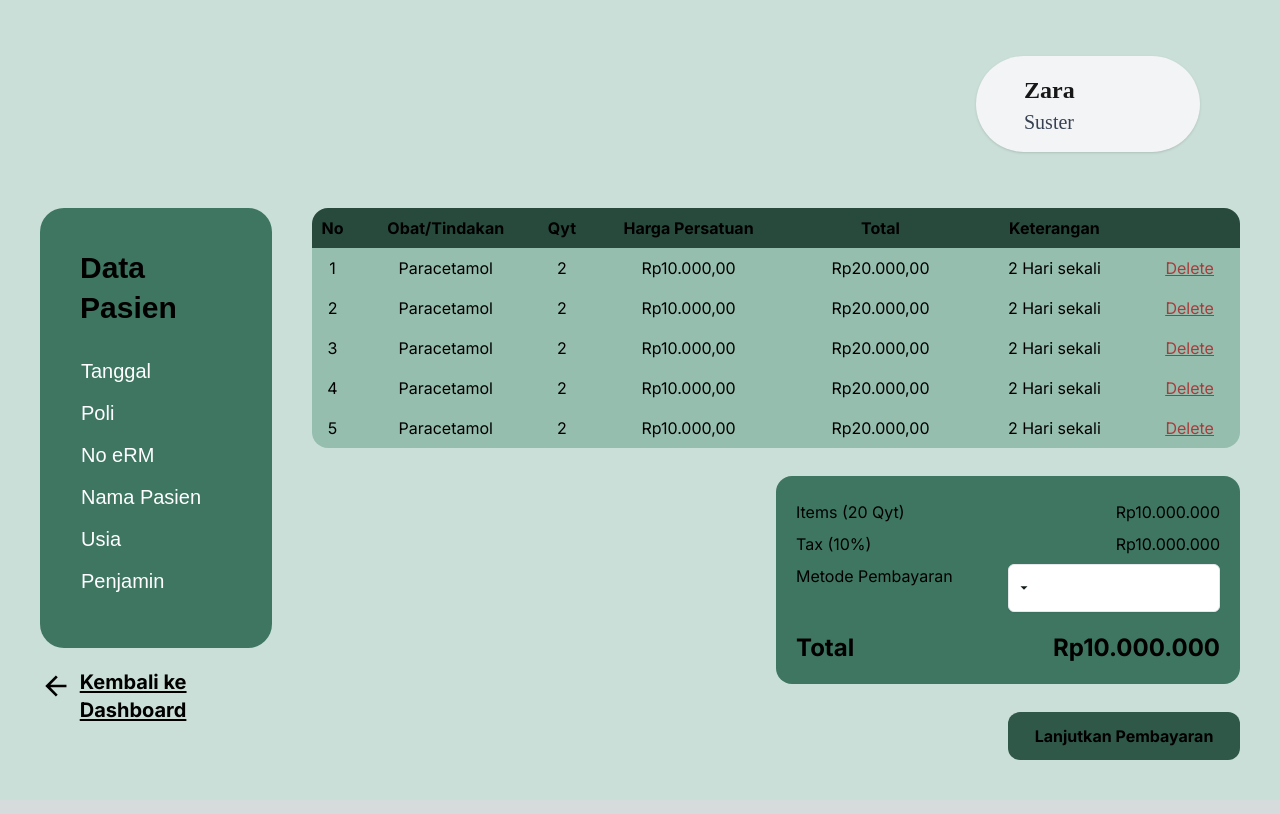
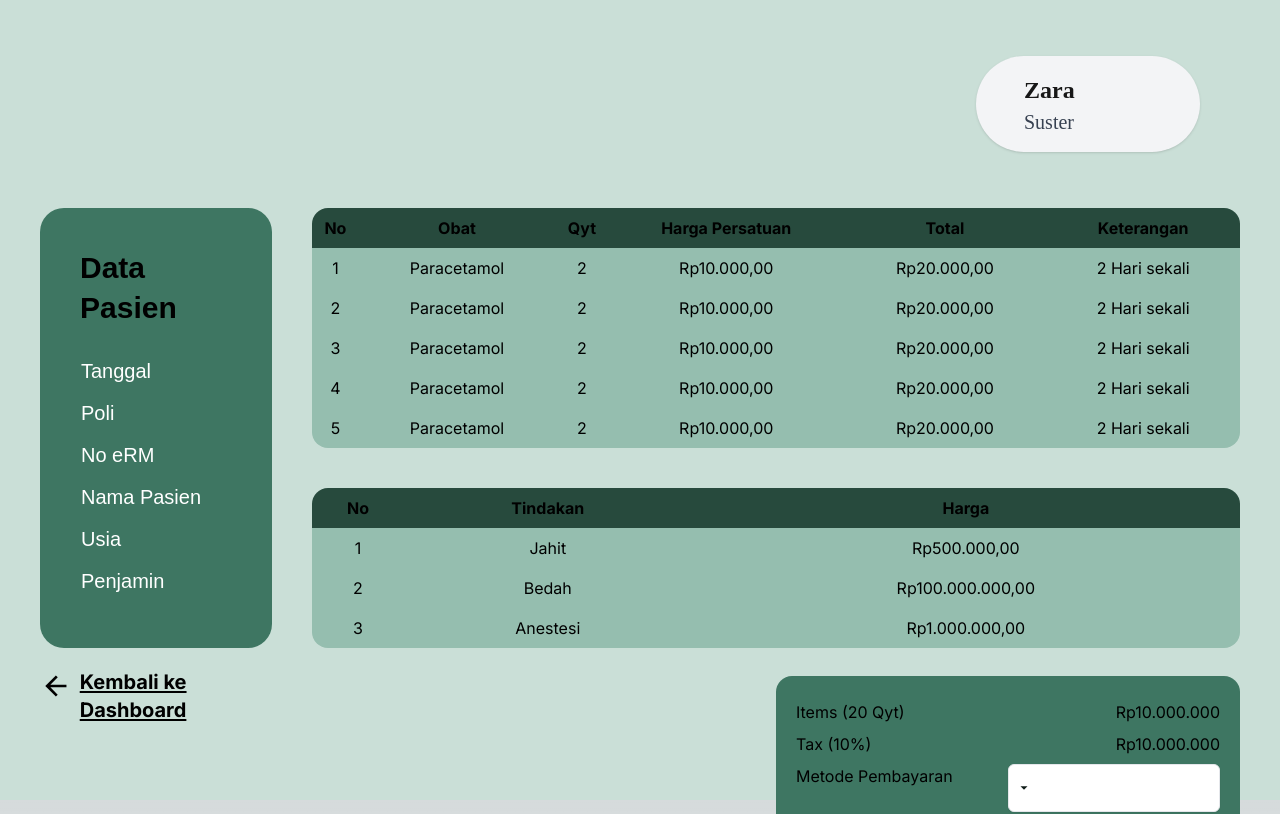
Before and after one commit to eunicesarah/seno-medika-clinic-adm-fe, a Next.js app: page /kasir/detail-pembayaran in a window 1280 px wide. Shown: the top 814 px of the page. Built offline with nearby package versions, Linux system fonts and the light colour scheme.

Commit message:
feat: pisah obat dan tindakan

```diff
--- a/src/app/kasir/detail-pembayaran/page.tsx
+++ b/src/app/kasir/detail-pembayaran/page.tsx
@@ -3,14 +3,18 @@ import { IoMdArrowBack } from "react-icons/io";
 import Dropdown from "../../components/dropdown";
 import { useState } from "react";
 
-const head = [
+const headObat = [
     "No",
-    "Obat/Tindakan",
+    "Obat",
     "Qyt",
     "Harga Persatuan",
     "Total",
     "Keterangan",
-    "    ",
+];
+const headTindakan = [
+    "No",
+    "Tindakan",
+    "Harga",
 ];
 
 const pembayaranOptions = [
@@ -28,10 +32,6 @@ export default function DetailPembayaran() {
         setSelectedPembayaran(option);
         console.log(option);
     };
-
-    const deleteFromList = () => {
-        console.log("delete");
-    }
 
     return (
         <div className="bg-tint6 h-screen flex flex-col font-Poppins">
@@ -136,9 +136,9 @@ export default function DetailPembayaran() {
                         <table className="table-auto text-center w-full ">
                             <thead className=" bg-shade5  ">
                                 <tr>
-                                    {head.map((head) => (
-                                        <th key={head} className="py-2">
-                                            {head}
+                                    {headObat.map((headObat) => (
+                                        <th key={headObat} className="py-2">
+                                            {headObat}
                                         </th>
                                     ))}
                                 </tr>
@@ -151,7 +151,6 @@ export default function DetailPembayaran() {
                                     <td className="p-2"><span>Rp</span>10.000,00</td>
                                     <td className="p-2"><span>Rp</span>20.000,00</td>
                                     <td className="p-2">2 Hari sekali</td>
-                                    <td className="underline underline-offset-1 text-[#A93B3B] p-2" onClick={deleteFromList}> <a>Delete</a></td>
                                 </tr>
                                 <tr className="">
                                     <td className="p-2">2</td>
@@ -160,7 +159,6 @@ export default function DetailPembayaran() {
                                     <td className="p-2"><span>Rp</span>10.000,00</td>
                                     <td className="p-2"><span>Rp</span>20.000,00</td>
                                     <td className="p-2">2 Hari sekali</td>
-                                    <td className="underline underline-offset-1 text-[#A93B3B] p-2" onClick={deleteFromList}> <a>Delete</a></td>
                                 </tr>
                                 <tr className="">
                                     <td className="p-2">3</td>
@@ -169,7 +167,6 @@ export default function DetailPembayaran() {
                                     <td className="p-2"><span>Rp</span>10.000,00</td>
                                     <td className="p-2"><span>Rp</span>20.000,00</td>
                                     <td className="p-2">2 Hari sekali</td>
-                                    <td className="underline underline-offset-1 text-[#A93B3B] p-2" onClick={deleteFromList}> <a>Delete</a></td>
                                 </tr>
                                 <tr className="">
                                     <td className="p-2">4</td>
@@ -178,7 +175,6 @@ export default function DetailPembayaran() {
                                     <td className="p-2"><span>Rp</span>10.000,00</td>
                                     <td className="p-2"><span>Rp</span>20.000,00</td>
                                     <td className="p-2">2 Hari sekali</td>
-                                    <td className="underline underline-offset-1 text-[#A93B3B] p-2" onClick={deleteFromList}> <a>Delete</a></td>
                                 </tr>
                                 <tr className="">
                                     <td className="p-2">5</td>
@@ -187,7 +183,36 @@ export default function DetailPembayaran() {
                                     <td className="p-2"><span>Rp</span>10.000,00</td>
                                     <td className="p-2"><span>Rp</span>20.000,00</td>
                                     <td className="p-2">2 Hari sekali</td>
-                                    <td className="underline underline-offset-1 text-[#A93B3B] p-2" onClick={deleteFromList}> <a>Delete</a></td>
+                                </tr>
+                            </tbody>
+                        </table>
+                    </div>
+                    <div className="rounded-2xl overflow-hidden mt-10">
+                        <table className="table-auto text-center w-full ">
+                            <thead className=" bg-shade5  ">
+                                <tr>
+                                    {headTindakan.map((headTindakan) => (
+                                        <th key={headTindakan} className="py-2">
+                                            {headTindakan}
+                                        </th>
+                                    ))}
+                                </tr>
+                            </thead>
+                            <tbody className="bg-tint4 text-black">
+                                <tr className="">
+                                    <td className="p-2">1</td>
+                                    <td className="p-2">Jahit</td>
+                                    <td className="p-2"><span>Rp</span>500.000,00</td>
+                                </tr>
+                                <tr className="">
+                                    <td className="p-2">2</td>
+                                    <td className="p-2">Bedah</td>
+                                    <td className="p-2"><span>Rp</span>100.000.000,00</td>
+                                </tr>
+                                <tr className="">
+                                    <td className="p-2">3</td>
+                                    <td className="p-2">Anestesi</td>
+                                    <td className="p-2"><span>Rp</span>1.000.000,00</td>
                                 </tr>
                             </tbody>
                         </table>
```
